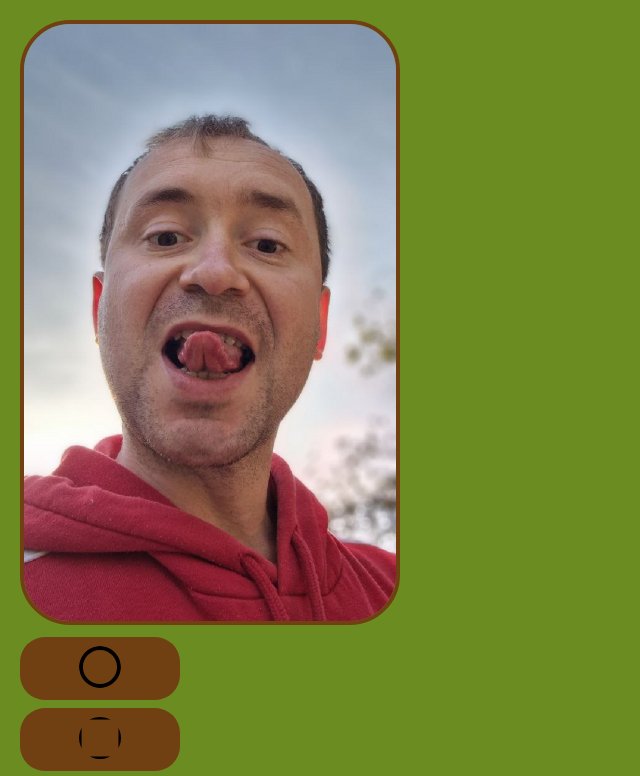
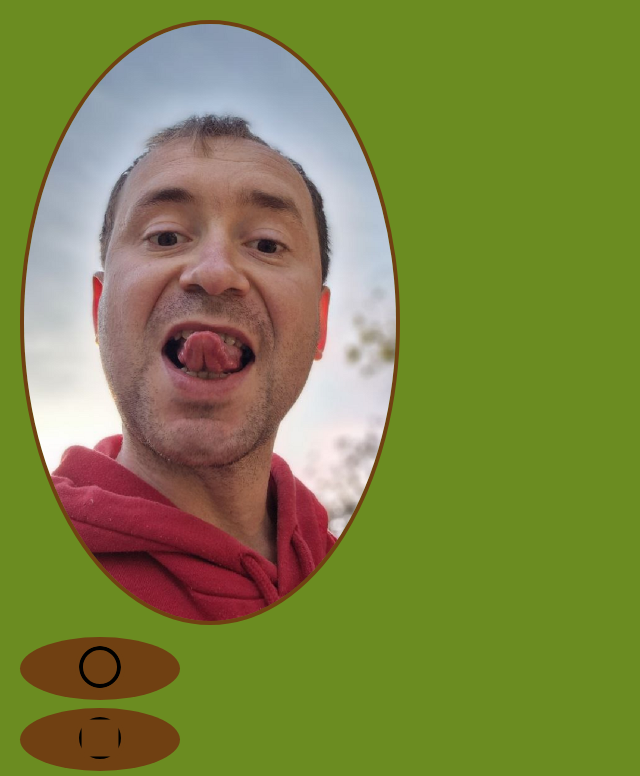
Before and after one commit to t-jay-777/personal-page, a plain HTML site: page index.html in a window 1280 px wide. Both pictures are taken after a click on the button 100 px from the left and 668 px from the top of the page. Shown: the top 776 px of the page, without its empty margins (0-640 px from the left). Drawn offline with Linux system fonts and the light colour scheme; a web font is replaced by a local one.

Commit message:
Add interactive buttons for edge style

```diff
--- a/index.html
+++ b/index.html
@@ -12,9 +12,9 @@
     <header class="header">
         <div class="img"><img src="img/avatar2.png" alt="Yevhen's photo"></div>
         <div class="img-icons">
-            <button class="avatar-btn"><img src="img/circle-regular.svg" alt="Circle style avatar"></button>
-            <button class="avatar-btn"><img src="img/rounded-rectangle.png" alt="Rounded rectangle avatr"></button>
-            <button class="avatar-btn"><img src="img/square-regular.svg" alt="Square avatar"></button>
+            <button class="avatar-btn" id="btn-1"><img src="img/circle-regular.svg" alt="Circle style avatar"></button>
+            <button class="avatar-btn" id="btn-2"><img src="img/rounded-rectangle.png" alt="Rounded rectangle avatr"></button>
+            <button class="avatar-btn" id="btn-3"><img src="img/square-regular.svg" alt="Square avatar"></button>
         </div>
     </header>
 
--- a/main.js
+++ b/main.js
@@ -8,11 +8,16 @@ favouriteFruit("avocado")
 // light, dark
 favouriteMode("light")
 
+isClicked();
+
 // sharp, soft, round
-favouriteEdgeStyle("soft")
+//favouriteEdgeStyle("round")
 
 //setting my age to page
 setFullYears();
+
+
+
 
 //date
 function setFullYears() {
@@ -21,6 +26,41 @@ function setFullYears() {
     const age = today.getFullYear() - birthday.getFullYear();
     document.getElementById("age").innerHTML = `${age} `;
 }
+
+function isClicked() {
+    const d = document.getElementsByClassName('avatar-btn');
+    //let n = "";
+    for (let i = 0; i < d.length; i+=1) {
+        d[i].onclick = function() {
+            if (i === 0) {
+                favouriteEdgeStyle("round");
+            }
+            if (i === 1) {
+                favouriteEdgeStyle("soft");
+            }
+            if (i === 2) {
+                favouriteEdgeStyle("sharp");
+            }
+        }
+    }
+
+}
+
+// function setfavouriteEdgeStyle() {
+//     const d = document.getElementsByClassName('avatar-btn');
+//     const n = 0;
+//     for (let i = 0; i < d.length - 1; i+=1) {
+//         switch (d[i].onclick) {
+//             case 0:
+//                 return 'round'
+//             case 1:
+//                 return 'soft';
+//             case 2:
+//                 return 'round'
+//         };
+
+//     }
+// }
 
 
 function setProp(prop, value) {
```
